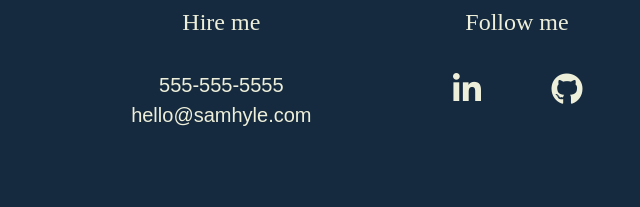
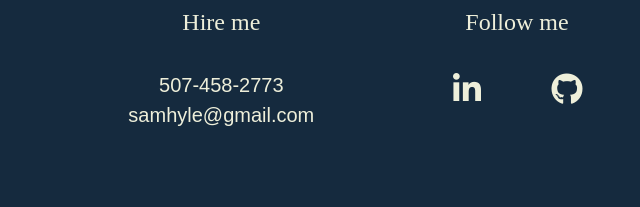
Before and after one commit to hyle-s/my-portfolio-website, a plain HTML site: page index.html in a window 1280 px wide. Shown: the part 4207-4414 px from the top of the page, 123-763 px from the left. Drawn offline with Linux system fonts and the light colour scheme; a script that the page names is missing; a web font is replaced by a local one.

Commit message:
updated contact info

```diff
--- a/index.html
+++ b/index.html
@@ -168,13 +168,13 @@
             <div class="contact-wrapper">
                 <div class="contact-info">
                     <h5 class="contact-title">Hire me</h5>
-                    <p>555-555-5555</p>
-                    <p>hello@samhyle.com</p>
+                    <p>507-458-2773</p>
+                    <p>samhyle@gmail.com</p>
                 </div>
                 <div class="contact-info follow-section">
                     <h5 class="contact-title">Follow me</h5>
                     <ul class="social-icons">
-                        <li><a href="https://www.linkedin.com/school/skillcrush/mycompany/" target="_blank"><i
+                        <li><a href="https://www.linkedin.com/in/sam-hyle-6712b6295/" target="_blank"><i
                                     class="fab fa-linkedin-in"></i></a>
                         </li>
                         <li><a href="https://github.com/hyle-s" target="_blank"><i class="fab fa-github"></i></a>
```
